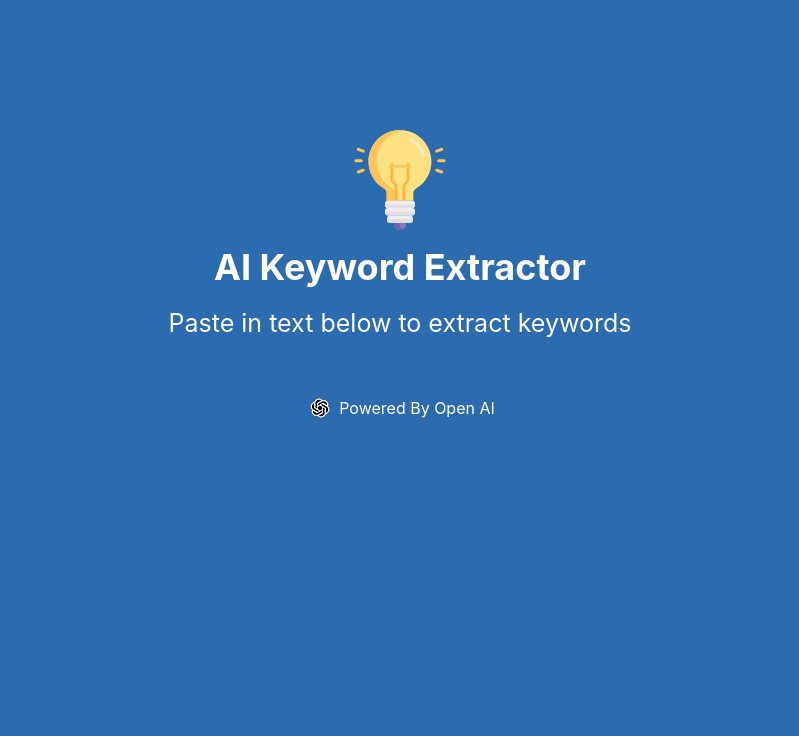
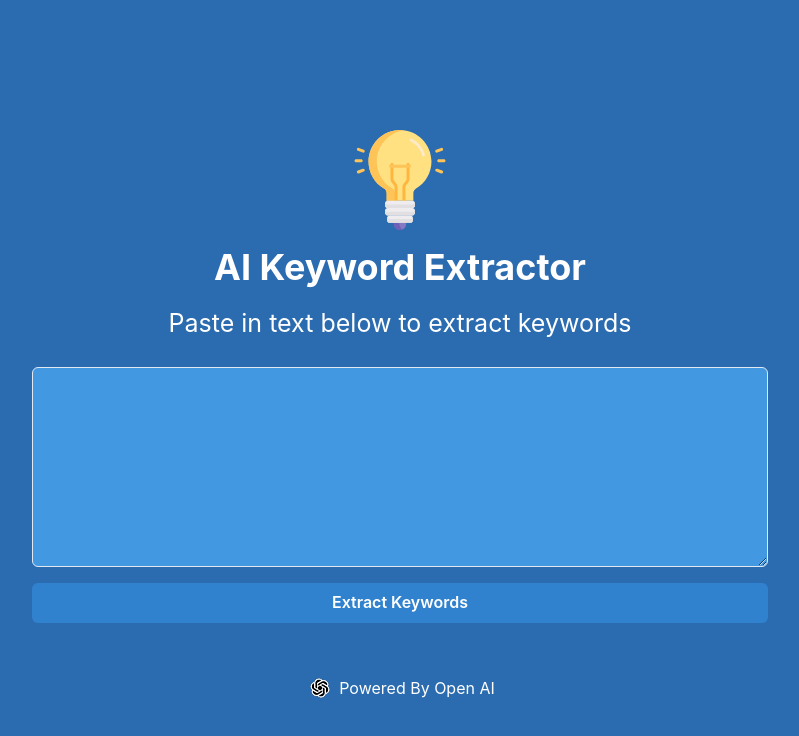
Before and after one commit to johnwarejunior/key-terminus, a React (Vite) app in the folder key-terminus/: page / in a window 1280 px wide. Shown: the top 736 px of the page, without its empty margins (240-1039 px from the left). Built offline with nearby package versions, Linux system fonts and the light colour scheme.

Commit message:
Build Text Input section with catch.

```diff
--- a/key-terminus/src/App.jsx
+++ b/key-terminus/src/App.jsx
@@ -2,6 +2,7 @@ import React from 'react'
 import { Container, Box } from '@chakra-ui/react'
 import Header from './components/Header'
 import Footer from './components/Footer'
+import TextInput from './components/TextInput'
 
 
 const App = () => {
@@ -9,6 +10,7 @@ const App = () => {
     <Box bg='blue.600' color='white' height='100vh' paddingTop={130}>
       <Container maxW='3xl' centerContent>
       <Header />
+      <TextInput />
       <Footer />
       </Container>
 
--- /dev/null
+++ b/key-terminus/src/components/TextInput.jsx
@@ -0,0 +1,50 @@
+import React from 'react'
+import { useState } from 'react'
+import { Textarea, Button, useToast } from '@chakra-ui/react'
+
+const TextInput = () => {
+    const [text, setText] = useState('');
+
+    const toast = useToast();
+
+    const submitText = () => {
+        if (text === '') {
+            toast({
+                title: 'Empty Text Field',
+                description: 'Please submit text for keyword extraction.',
+                status: 'error',
+                duration: 5000,
+                isClosable: false
+            });
+        } else {
+          console.log(text);
+        }
+    };
+
+  return (
+    <>
+        <Textarea
+            bg='blue.400'
+            color='white'
+            padding={4}
+            marginTop={6}
+            height={200}
+            value={text}
+            onChange={ (e) => setText(e.target.value) }
+        />
+
+        <Button
+           bg='blue.500'
+           color='white'
+           marginTop={4}
+           width='100%'
+           _hover={{ bg: 'blue.700' }}
+           onClick={submitText}
+        >
+            Extract Keywords
+        </Button>
+    </>
+  )
+}
+
+export default TextInput
```
